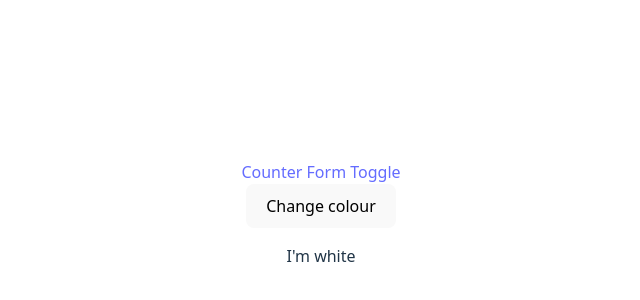
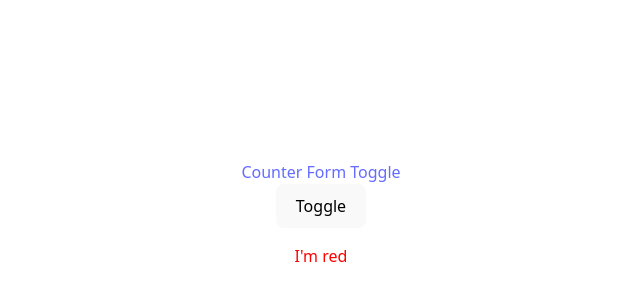
Before and after one commit to pinkdawn3/react-exercices, a React (Vite) app: page /toggle in a window 1280 px wide. Shown: the part 178-478 px from the top of the page, without its empty margins (319-959 px from the left). Built offline with nearby package versions, Linux system fonts and the light colour scheme.

Commit message:
fix: refactored toggle component

```diff
--- a/src/App.tsx
+++ b/src/App.tsx
@@ -1,4 +1,4 @@
-import { BrowserRouter, Link, Route, Routes } from "react-router-dom";
+import { BrowserRouter, NavLink, Route, Routes } from "react-router-dom";
 import "./App.css";
 import Counter from "./components/Counter";
 import Form from "./components/Form";
@@ -8,9 +8,9 @@ function App() {
   return (
     <BrowserRouter>
       <nav>
-        <Link to="/counter">Counter </Link>
-        <Link to="/form">Form </Link>
-        <Link to="/toggle">Toggle </Link>
+        <NavLink to="/counter">Counter </NavLink>
+        <NavLink to="/form">Form </NavLink>
+        <NavLink to="/toggle">Toggle </NavLink>
       </nav>
 
       <Routes>
--- a/src/components/Toggle.tsx
+++ b/src/components/Toggle.tsx
@@ -2,26 +2,21 @@ import { useState } from "react";
 import "../App.css";
 
 function Toggle() {
-  const [isRed, setIsRed] = useState(false);
-  const [labelColour, setLabelColour] = useState("white");
+  const [isOn, setIsOn] = useState(false);
 
-  const toggleColor = () => {
-    setIsRed(!isRed);
+  const toggle = () => {
+    setIsOn((prev) => !prev);
+  };
 
-    if (isRed === true) {
-      setLabelColour("green");
-    } else {
-      setLabelColour("red");
-    }
-  };
+  const labelColor = isOn ? "green" : "red";
 
   return (
     <>
-      <button onClick={toggleColor} aria-label="Change colour">
-        Change colour
+      <button onClick={toggle} aria-label="Toggle state">
+        Toggle
       </button>
 
-      <p className={`${labelColour}-label`}>I'm {labelColour}</p>
+      <p className={`${labelColor}-label`}>I'm {labelColor}</p>
     </>
   );
 }
```
